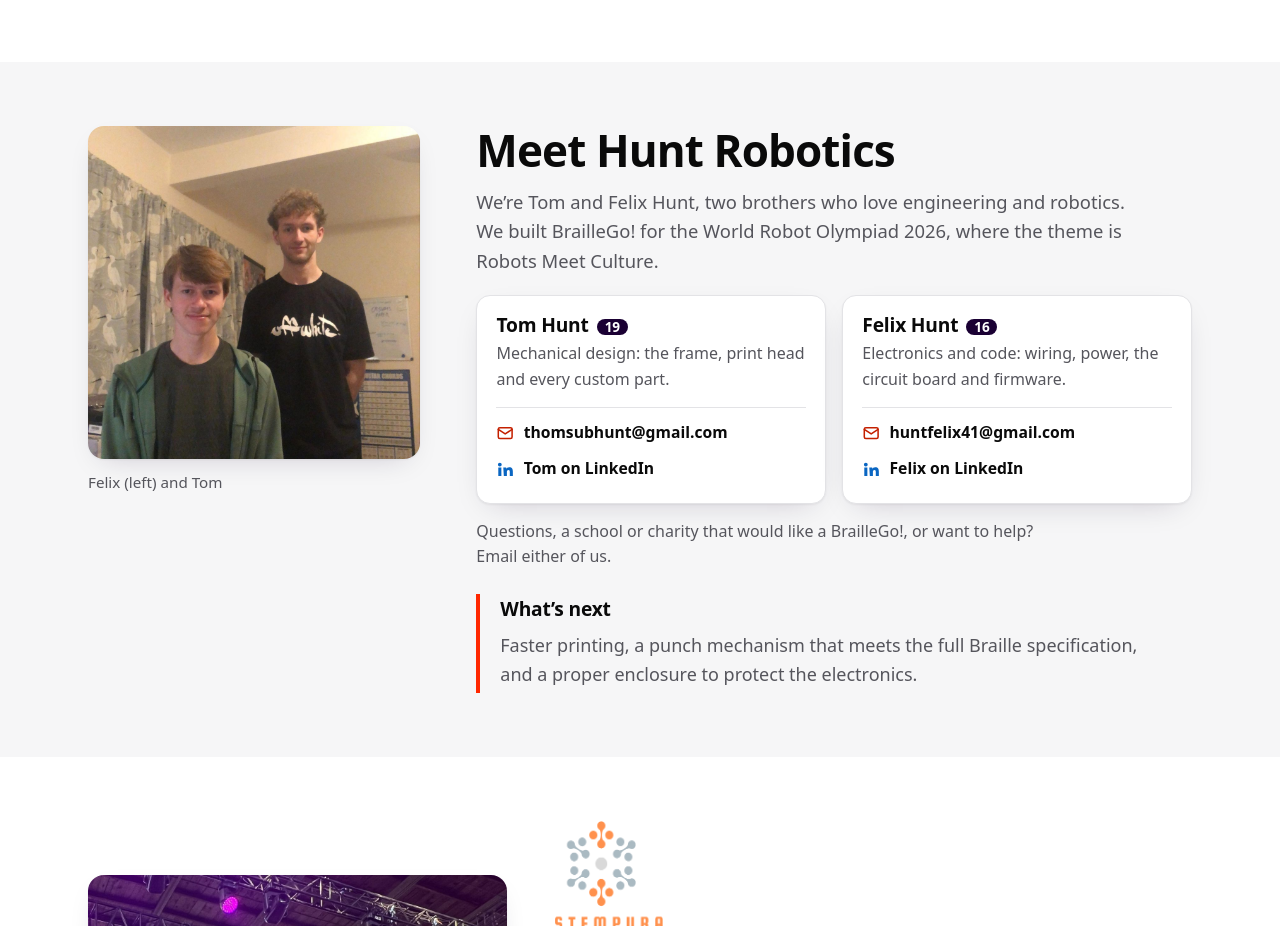
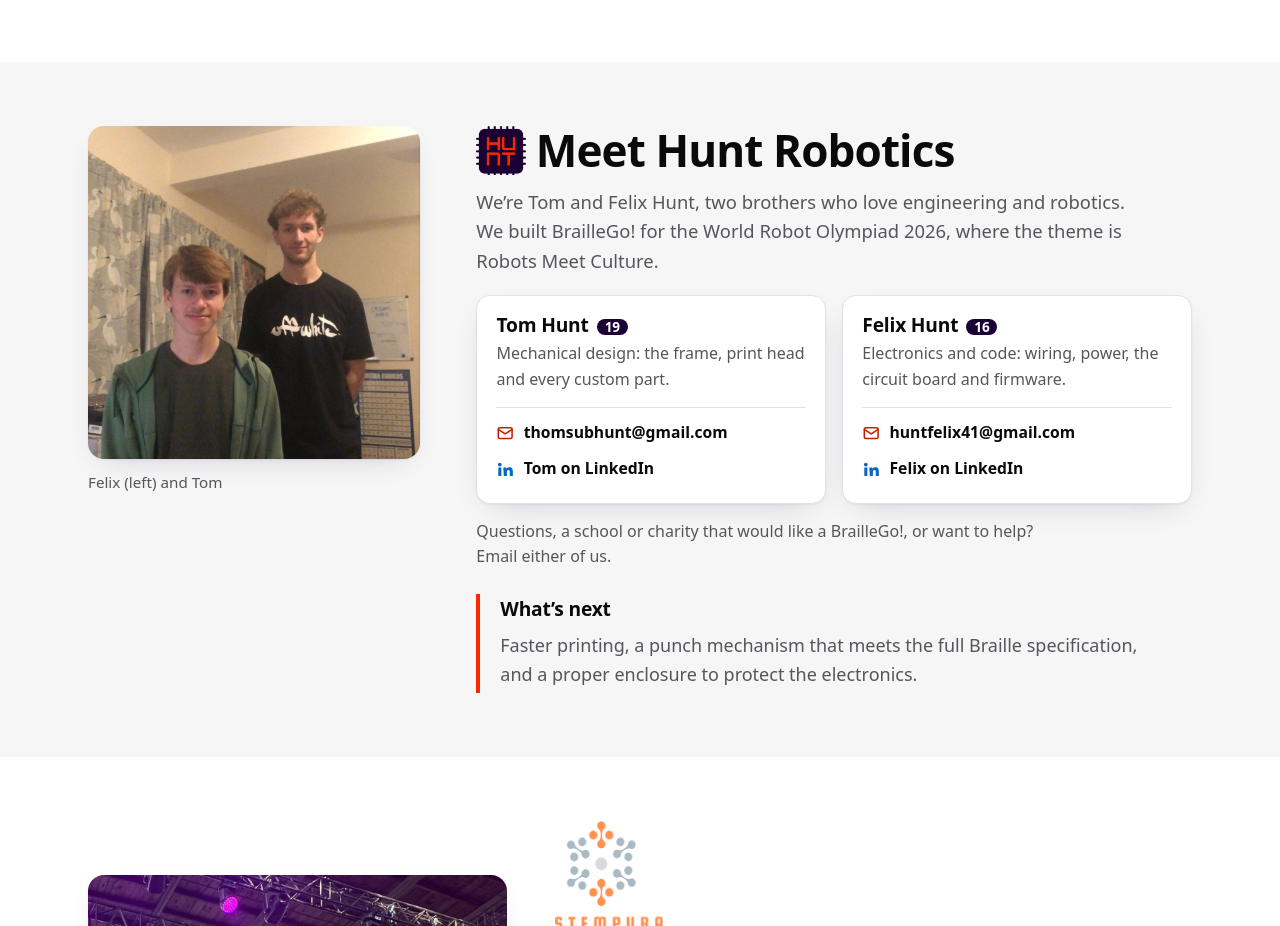
Before and after one commit to huntfelix/BrailleGoWebsite, a plain HTML site: page index.html in a window 1280 px wide. Shown: the part 5442-6368 px from the top of the page. Drawn offline with Linux system fonts and the light colour scheme; a web font is replaced by a local one.

Commit message:
Hunt Robotics logo next to the Meet Hunt Robotics heading
Co-Authored-By: Claude Opus 5.5 <noreply@anthropic.com>
Claude-Session: https://claude.ai/code/session_01EbMLTgkoHJ7c2TzAvu6P9D

```diff
--- a/index.html
+++ b/index.html
@@ -13,7 +13,7 @@
   <link rel="preconnect" href="https://fonts.googleapis.com">
   <link rel="preconnect" href="https://fonts.gstatic.com" crossorigin>
   <link href="https://fonts.googleapis.com/css2?family=Atkinson+Hyperlegible+Next:ital,wght@0,300;0,400;0,500;0,700;0,800;1,400&display=swap" rel="stylesheet">
-  <link rel="stylesheet" href="style.css?v=17">
+  <link rel="stylesheet" href="style.css?v=18">
 </head>
 <body>
   <a class="skip" href="#main">Skip to content</a>
@@ -311,7 +311,7 @@
           <figcaption>Felix (left) and Tom</figcaption>
         </figure>
         <div>
-          <h2>Meet Hunt Robotics</h2>
+          <h2 class="team-h"><img class="team-h-logo" src="assets/logos/hunt-chip.png" alt="" width="40" height="39">Meet Hunt Robotics</h2>
           <p class="team-lede">We’re Tom and Felix Hunt, two brothers who love engineering and robotics. We built BrailleGo! for the World Robot Olympiad 2026, where the theme is Robots Meet Culture.</p>
           <div class="people" id="contact">
             <div class="person">
--- a/style.css
+++ b/style.css
@@ -708,3 +708,7 @@ p { margin: 0 0 1rem; max-width: 64ch; }
   .logo-row li:nth-child(2) { order: 3; }
   .logo-row li:nth-child(3) { order: 2; }
 }
+
+/* Team heading with the Hunt Robotics chip */
+.team-h { display: flex; align-items: center; gap: .6rem; }
+.team-h-logo { height: 1.1em; width: auto; flex: none; }
```
Also changed, not shown: licence.html (+1 -1 lines), stories.html (+1 -1 lines).
